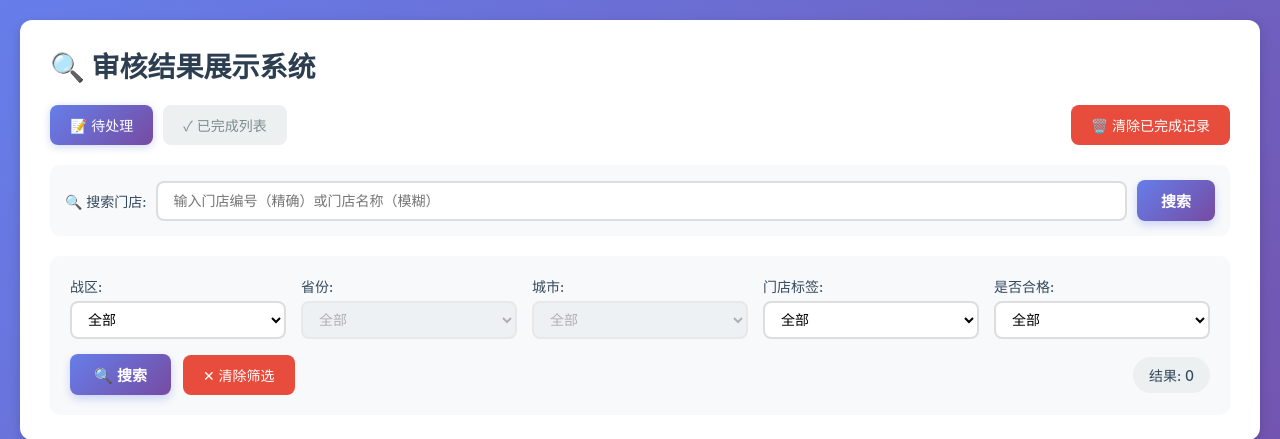
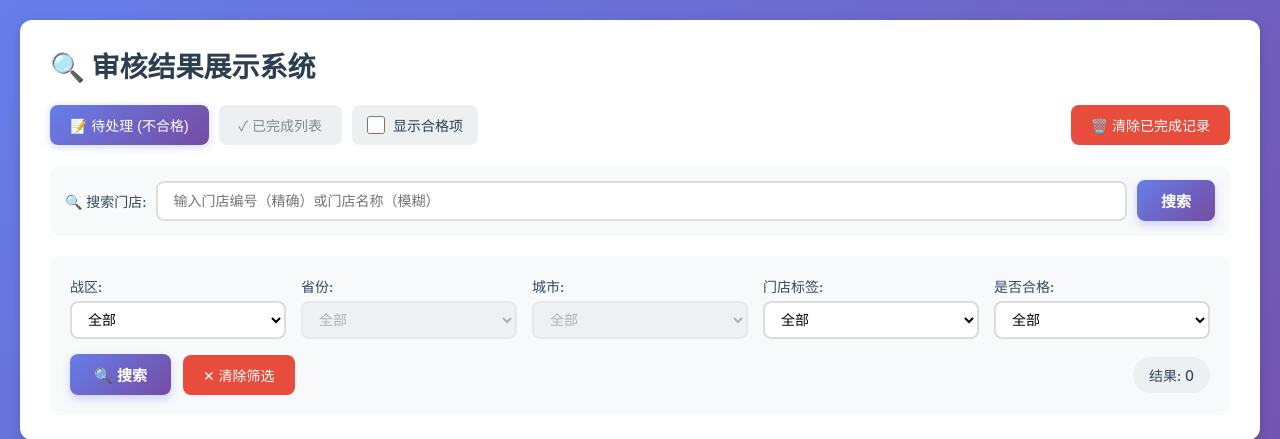
Before and after one commit to panpanpanda123/nyb_weekly_check_tool_1.0, a Flask app: template viewer/templates/viewer.html in a window 1280 px wide. Shown: the top 439 px of the page. Run offline with Flask 3, Linux system fonts and the light colour scheme; the template is opened without the code that fills it, so the values that code supplies are empty.

Commit message:
修复翻页按钮显示+改进已处理逻辑

```diff
--- a/viewer/static/viewer.css
+++ b/viewer/static/viewer.css
@@ -73,6 +73,30 @@ h1 {
     background-color: #c0392b;
 }
 
+/* 显示合格项开关 */
+.toggle-label {
+    display: flex;
+    align-items: center;
+    gap: 8px;
+    padding: 10px 15px;
+    background-color: #ecf0f1;
+    border-radius: 8px;
+    cursor: pointer;
+    transition: all 0.3s;
+    font-size: 14px;
+    color: #2c3e50;
+}
+
+.toggle-label:hover {
+    background-color: #d5dbdb;
+}
+
+.toggle-label input[type="checkbox"] {
+    width: 18px;
+    height: 18px;
+    cursor: pointer;
+}
+
 /* 已完成卡片样式 */
 .completed-card {
     opacity: 0.85;
@@ -80,6 +104,22 @@ h1 {
 
 .completed-card:hover {
     opacity: 1;
+}
+
+/* 已完成统计信息 */
+.completed-stats {
+    grid-column: 1 / -1;
+    background-color: #fff;
+    padding: 15px 20px;
+    border-radius: 10px;
+    margin-bottom: 20px;
+    box-shadow: 0 2px 8px rgba(0, 0, 0, 0.1);
+}
+
+.stats-info {
+    font-size: 16px;
+    font-weight: 600;
+    color: #2c3e50;
 }
 
 /* 恢复按钮 */
--- a/viewer/static/viewer.js
+++ b/viewer/static/viewer.js
@@ -236,6 +236,39 @@ function bindEvents() {
             }
         }
     });
+
+    // 显示合格项开关
+    document.getElementById('showQualifiedToggle').addEventListener('change', function(e) {
+        const showQualified = e.target.checked;
+
+        if (showQualified) {
+            // 从已完成列表中移除所有合格项
+            searchResults.forEach(result => {
+                if (result.review_result === '合格') {
+                    processedItems.delete(result.id);
+                }
+            });
+        } else {
+            // 将所有合格项标记为已完成
+            searchResults.forEach(result => {
+                if (result.review_result === '合格') {
+                    processedItems.add(result.id);
+                }
+            });
+        }
+
+        // 保存到localStorage
+        localStorage.setItem('processedItems', JSON.stringify([...processedItems]));
+
+        // 刷新当前视图
+        if (currentView === 'pending') {
+            renderResults(searchResults);
+        } else {
+            renderCompletedView();
+        }
+
+        showToast(showQualified ? '✓ 已显示合格项' : '✓ 已隐藏合格项', 'success');
+    });
 }
 
 /**
@@ -337,6 +370,16 @@ async function loadSearchResults() {
             const results = data.data.results;
             totalPages = data.data.total_pages;
 
+            // 自动标记合格项为已完成
+            results.forEach(result => {
+                if (result.review_result === '合格' && !processedItems.has(result.id)) {
+                    processedItems.add(result.id);
+                }
+            });
+
+            // 保存到localStorage
+            localStorage.setItem('processedItems', JSON.stringify([...processedItems]));
+
             if (currentPage === 1) {
                 // 第一页，替换所有结果
                 searchResults = results;
@@ -359,7 +402,8 @@ async function loadSearchResults() {
             if (data.data.total_count === 0) {
                 showToast('未找到符合条件的审核结果', 'info');
             } else if (currentPage === 1) {
-                showToast(`找到 ${data.data.total_count} 条审核结果`, 'success');
+                const unqualifiedCount = results.filter(r => r.review_result === '不合格').length;
+                showToast(`找到 ${data.data.total_count} 条结果，其中 ${unqualifiedCount} 条不合格`, 'success');
             }
         } else {
             showToast('搜索失败: ' + data.error, 'error');
@@ -480,7 +524,7 @@ function renderCompletedView() {
     const container = document.getElementById('resultsContainer');
     container.innerHTML = '';
 
-    // 获取已完成的项目
+    // 获取所有已完成的项目（从所有搜索结果中筛选，不只是当前页）
     const completedResults = searchResults.filter(r => processedItems.has(r.id));
 
     if (completedResults.length === 0) {
@@ -493,6 +537,16 @@ function renderCompletedView() {
         `;
         return;
     }
+
+    // 显示统计信息
+    const statsDiv = document.createElement('div');
+    statsDiv.className = 'completed-stats';
+    statsDiv.innerHTML = `
+        <div class="stats-info">
+            📊 已完成项目：${completedResults.length} 条
+        </div>
+    `;
+    container.appendChild(statsDiv);
 
     completedResults.forEach(result => {
         const card = createCompletedCard(result);
@@ -651,15 +705,24 @@ function renderResults(results) {
         ? results.filter(r => !processedItems.has(r.id))
         : results;
 
+    // 先创建分页按钮容器（无论有没有结果都要创建）
+    const loadMoreContainer = document.createElement('div');
+    loadMoreContainer.id = 'loadMoreContainer';
+    loadMoreContainer.style.gridColumn = '1 / -1';
+    loadMoreContainer.style.textAlign = 'center';
+    loadMoreContainer.style.padding = '20px';
+
     if (unprocessedResults.length === 0) {
         if (currentView === 'pending') {
             container.innerHTML = `
                 <div class="empty-results">
                     <div class="empty-results-icon">🎉</div>
-                    <h3>当前筛选条件下的项目已全部处理完成</h3>
-                    <p>可以切换到"已完成列表"查看，或者清除筛选条件查看其他项目</p>
+                    <h3>当前页的项目已全部处理完成</h3>
+                    <p>点击"下一页"继续查看更多项目</p>
                 </div>
             `;
+            // 即使没有结果，也要添加分页容器
+            container.appendChild(loadMoreContainer);
         } else {
             showEmptyResults();
         }
@@ -672,11 +735,6 @@ function renderResults(results) {
     });
 
     // 添加分页按钮容器
-    const loadMoreContainer = document.createElement('div');
-    loadMoreContainer.id = 'loadMoreContainer';
-    loadMoreContainer.style.gridColumn = '1 / -1';
-    loadMoreContainer.style.textAlign = 'center';
-    loadMoreContainer.style.padding = '20px';
     container.appendChild(loadMoreContainer);
 }
 
@@ -1045,21 +1103,33 @@ async function markAsProcessed(resultId, cardElement) {
         cardElement.style.transform = 'scale(0.9)';
 
         // 等待动画完成后移除卡片
-        setTimeout(async () => {
+        setTimeout(() => {
             cardElement.remove();
 
             // 检查当前页是否还有卡片
             const remainingCards = document.querySelectorAll('.result-card').length;
 
-            if (remainingCards === 0 && currentPage < totalPages) {
-                // 当前页没有卡片了，自动加载下一页
-                showToast('✓ 已标记为已处理，正在加载下一页...', 'success');
-                currentPage++;
-                await loadSearchResults();
-            } else if (remainingCards === 0 && currentPage >= totalPages) {
-                // 所有结果都处理完了
-                showToast('🎉 所有结果已处理完毕！', 'success');
-                showWelcomeMessage();
+            if (remainingCards === 0) {
+                // 当前页没有卡片了，显示提示
+                const container = document.getElementById('resultsContainer');
+                const emptyDiv = document.createElement('div');
+                emptyDiv.className = 'empty-results';
+                emptyDiv.style.gridColumn = '1 / -1';
+                emptyDiv.innerHTML = `
+                    <div class="empty-results-icon">🎉</div>
+                    <h3>当前页的项目已全部处理完成</h3>
+                    <p>点击"下一页"继续查看更多项目</p>
+                `;
+
+                // 在分页容器之前插入
+                const paginationContainer = document.getElementById('loadMoreContainer');
+                if (paginationContainer) {
+                    container.insertBefore(emptyDiv, paginationContainer);
+                } else {
+                    container.appendChild(emptyDiv);
+                }
+
+                showToast('✓ 当前页已全部处理完成', 'success');
             } else {
                 showToast('✓ 已标记为已处理', 'success');
             }
--- a/viewer/templates/viewer.html
+++ b/viewer/templates/viewer.html
@@ -4,7 +4,7 @@
     <meta charset="UTF-8">
     <meta name="viewport" content="width=device-width, initial-scale=1.0">
     <title>审核结果展示系统</title>
-    <link rel="stylesheet" href="{{ url_for('static', filename='viewer.css') }}?v=20260116-3">
+    <link rel="stylesheet" href="{{ url_for('static', filename='viewer.css') }}?v=20260116-4">
 </head>
 <body>
     <div class="container">
@@ -13,8 +13,12 @@
 
             <!-- 视图切换标签 -->
             <div class="view-tabs">
-                <button id="pendingTab" class="tab-btn active">📝 待处理</button>
+                <button id="pendingTab" class="tab-btn active">📝 待处理 (不合格)</button>
                 <button id="completedTab" class="tab-btn">✓ 已完成列表</button>
+                <label class="toggle-label">
+                    <input type="checkbox" id="showQualifiedToggle">
+                    <span>显示合格项</span>
+                </label>
                 <button id="clearProcessedBtn" class="tab-btn clear-btn" style="margin-left: auto;">🗑️ 清除已完成记录</button>
             </div>
 
@@ -93,6 +97,6 @@
     <!-- Toast 提示 -->
     <div id="toast" class="toast"></div>
 
-    <script src="{{ url_for('static', filename='viewer.js') }}?v=20260116-3"></script>
+    <script src="{{ url_for('static', filename='viewer.js') }}?v=20260116-5"></script>
 </body>
 </html>
```
